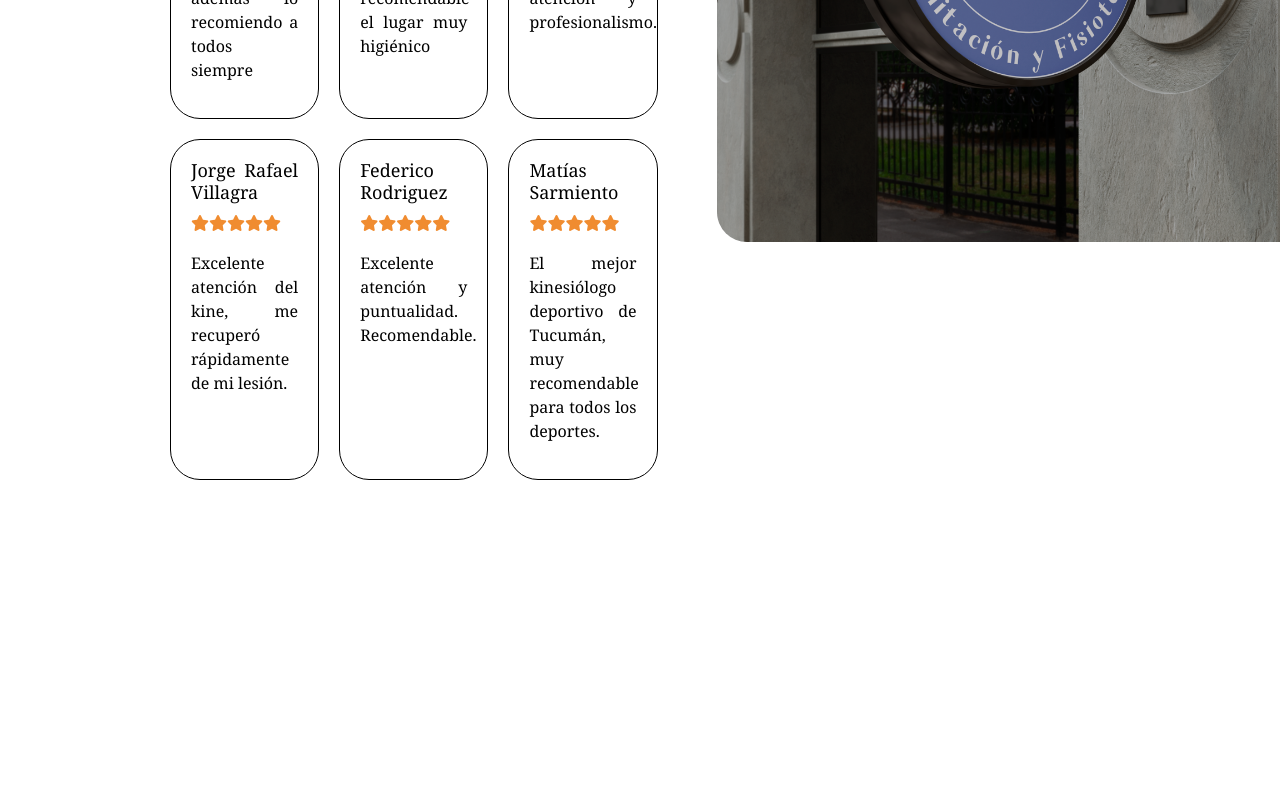
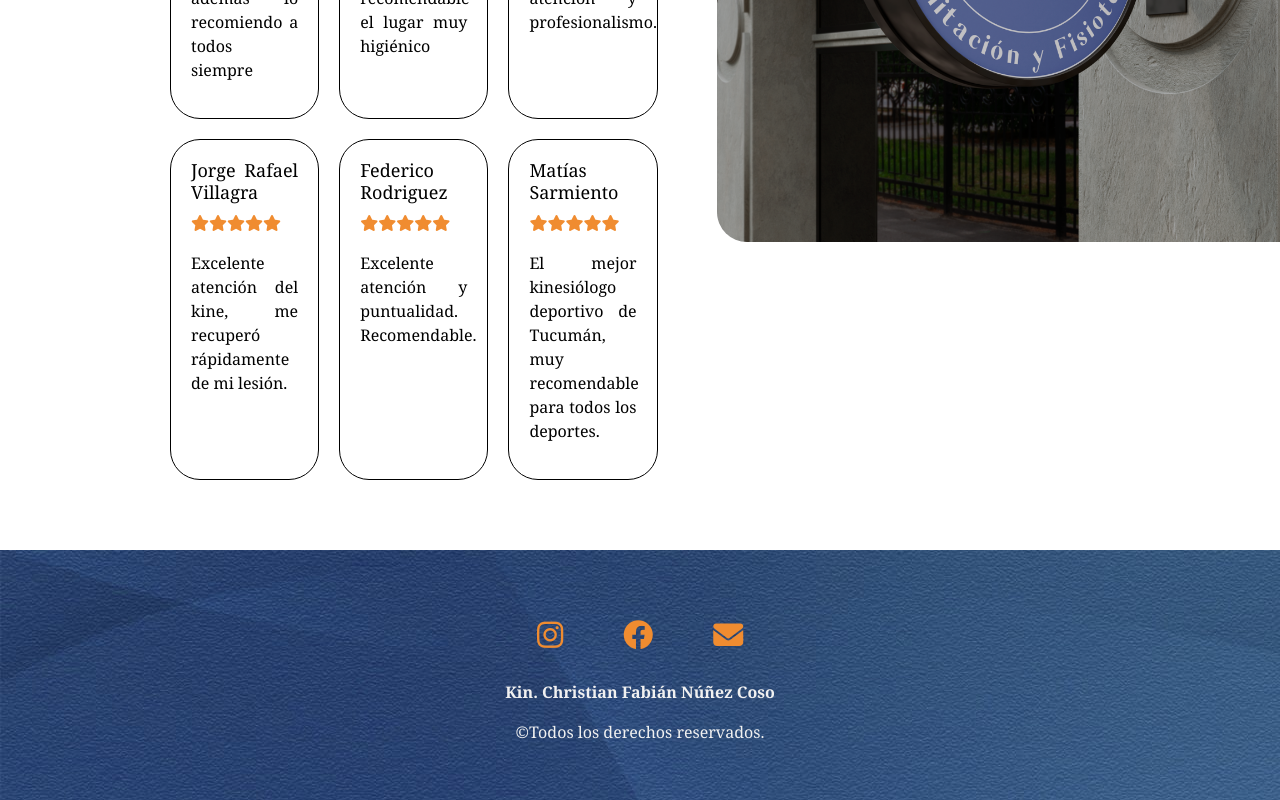
Before and after one commit to lucysoraire/FinalProject, a React (Vite) app in the folder frontend/: page / in a window 1280 px wide. Shown: the part 2323-3123 px from the top of the page. Before the commit the page ends 2873 px from the top, so only its background shows below. Built offline with nearby package versions, Linux system fonts and the light colour scheme.

Commit message:
patientIno

```diff
--- a/frontend/src/App.jsx
+++ b/frontend/src/App.jsx
@@ -22,6 +22,7 @@ function App() {
     <div className='app'>
       {location.pathname !== '/admin' &&
       location.pathname !== '/login' &&
+      location.pathname !== '/register' &&
       <NavBar/>}
       <Routes>
         <Route path='/' element={<HomePage />} />
@@ -33,8 +34,9 @@ function App() {
         <Route path='/about' element={<AboutPage />} />
         <Route path='/info' element={<PatientInfo />} />
       </Routes>
-      {location.pathname !== '/admin' && <Footer/> &&
-      location.pathname !== '/login'
+      {location.pathname !== '/admin' &&
+      location.pathname !== '/login' &&
+      location.pathname !== '/register' && <Footer/>
       }
     </div>
   )
--- a/frontend/src/components/NavBar/NavBar.jsx
+++ b/frontend/src/components/NavBar/NavBar.jsx
@@ -31,7 +31,7 @@ const NavBar = () => {
                             <i class="fa-solid fa-calendar-days"></i> <NavLink to="/turno"> Turnos</NavLink>
                         </li>
                         <li>
-                            <NavLink to="/about"><i class="fa-solid fa-phone"></i> Contacto</NavLink>
+                            <NavLink to="/contacto"><i class="fa-solid fa-phone"></i> Contacto</NavLink>
                         </li>
                         <div>
                             {
```
